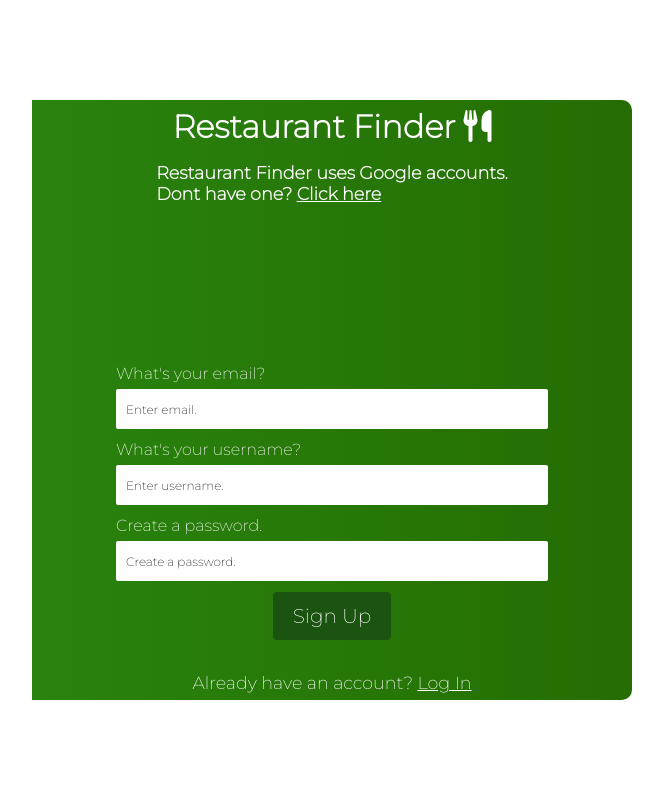
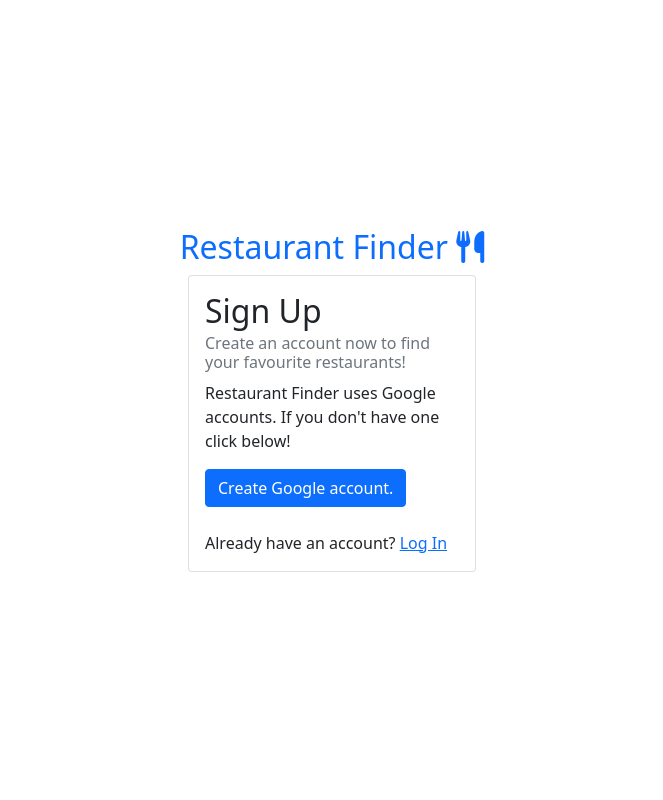
Before and after one commit to kevinnguyen2000/restaurant-finder-flask, a Flask app: page /signup/ in a window 1280 px wide. Shown: the whole page, without its empty margins (308-971 px from the left). Run offline with Flask 2, Linux system fonts and the light colour scheme; some libraries are stand-ins or nearby versions.

Commit message:
changed format

```diff
--- a/application.py
+++ b/application.py
@@ -26,6 +26,15 @@ def login():
     else:
         return render_template("login.html")
 
+# route for account page
+@application.route("/account/", methods=["POST", "GET"])
+def account():
+
+    if request.method == 'POST':
+        return render_template("account.html")
+    else:
+        return render_template("account.html")
+
 if __name__ == "__main__":
     # application.run(debug=True)
     application.debug = True
--- a/static/button.css
+++ /dev/null
@@ -1,18 +0,0 @@
-.btn {
-  padding: 12px 20px;
-  border-radius: 4px;
-  outline: none;
-  border: none;
-  cursor: pointer;
-  color: white;
-  background-color: rgb(27, 83, 16);
-  font-size: 20px;
-}
-
-.btn:hover {
-  padding: 12px 20px;
-  transition: all 0.3s ease-out;
-  background: white;
-  color: #060716;
-  transition: 250ms;
-}
--- a/static/form.css
+++ /dev/null
@@ -1,141 +0,0 @@
-* {
-  box-sizing: border-box;
-  margin: 0;
-  padding: 0;
-  font-family: "Montserrat", sans-serif;
-}
-
-.form-errors {
-  color: rgb(255, 0, 0);
-}
-
-.form-container {
-  margin: 100px auto;
-  width: 600px;
-  box-shadow: linear-gradient(90deg, rgb(49, 170, 12) 0%, rgb(37, 109, 3) 100%);
-  position: relative;
-  border-radius: 10px;
-  height: 600px;
-  display: grid;
-}
-
-.form {
-  position: absolute;
-  top: 50%;
-  left: 50%;
-  transform: translate(-50%, -50%);
-  width: 90%;
-  height: 100%;
-  display: flex;
-  flex-direction: column;
-  justify-content: center;
-  align-items: center;
-}
-
-.form-content {
-  border-radius: 0 10px 10px 0;
-  position: relative;
-  background: linear-gradient(90deg, rgb(41, 131, 14) 0%, rgb(37, 109, 3) 100%);
-}
-
-.form h1 {
-  font-size: 2rem;
-  margin-bottom: 1rem;
-  color: #fff;
-}
-
-.form h2 {
-  font-size: 1.1rem;
-  color: #fff;
-}
-
-.form-subtitle {
-  font-size: 1.1rem;
-  margin-bottom: 10rem;
-  color: #fff;
-}
-
-.form-inputs {
-  margin-bottom: 0.7rem;
-  width: 80%;
-  color: #fff;
-}
-
-.form-label {
-  display: inline-block;
-  font-size: 1rem;
-  margin-bottom: 6px;
-  color: #fff;
-}
-
-.form-input {
-  display: block;
-  padding-left: 10px;
-  outline: none;
-  border-radius: 2px;
-  height: 40px;
-  width: 100%;
-  border: none;
-}
-
-.form-input::placeholder {
-  color: #0e0c0c;
-  font-size: 12px;
-}
-
-.form-input-login {
-  margin-top: 2rem;
-  font-size: 1.1rem;
-  color: #fff;
-}
-
-.form-title a {
-  color: #ffffff;
-  text-decoration: none;
-}
-
-.sign-up-success {
-  text-align: center;
-  font-size: 24px;
-  margin-top: 220px;
-  color: #fff;
-}
-
-.sign-up-img {
-  width: 15%;
-  height: 15%;
-  position: absolute;
-  top: 50%;
-  left: 50%;
-  transform: translate(-50%, -50%);
-}
-
-.form-title-success a {
-  top: 9%;
-  left: 23%;
-  position: absolute;
-  text-align: center;
-  color: #ffffff;
-  text-decoration: none;
-  font-size: 34px;
-}
-
-.success-text {
-  text-align: center;
-  font-size: 16px;
-  margin-top: 100px;
-  color: #fff;
-}
-
-.success-form-log-in {
-  position: absolute;
-  top: 65%;
-  left: 248px;
-}
-
-a {
-  color: #fff;
-}
-a:hover {
-  color: white;
-}
--- a/templates/signup.html
+++ b/templates/signup.html
@@ -2,12 +2,10 @@
   <head>
     <title>Sign Up Page</title>
     <link
+      href="https://cdn.jsdelivr.net/npm/bootstrap@5.0.1/dist/css/bootstrap.min.css"
       rel="stylesheet"
-      href="{{url_for('static', filename='form.css')}}"
-    />
-    <link
-      rel="stylesheet"
-      href="{{url_for('static', filename='button.css')}}"
+      integrity="sha384-+0n0xVW2eSR5OomGNYDnhzAbDsOXxcvSN1TPprVMTNDbiYZCxYbOOl7+AMvyTG2x"
+      crossorigin="anonymous"
     />
 
     <script
@@ -21,53 +19,43 @@
       rel="stylesheet"
     />
   </head>
-  <div class="form-container">
-    <div class="form-content">
-      <form class="form" action="/signup/" method="POST">
-        <div class="form-title">
-          <h1>
-            <a href="/"> Restaurant Finder <i class="fas fa-utensils"></i> </a>
-          </h1>
-        </div>
-        <div class="form-subtitle">
-          <h2>Restaurant Finder uses Google accounts.<br> Dont have one? <a href="https://accounts.google.com/signup/v2/webcreateaccount?hl=en&flowName=GlifWebSignIn&flowEntry=SignUp" target="_blank">Click here</a></h2>
-        </div>
-        <div class="form-inputs">
-          <label class="form-label">What's your email?</label>
-          <input
-            id="email"
-            type="email"
-            name="email"
-            class="form-input"
-            placeholder="Enter email."
-          />
-        </div>
-        <div class="form-inputs">
-          <label class="form-label">What's your username?</label>
-          <input
-            type="text"
-            name="username"
-            class="form-input"
-            placeholder="Enter username."
-          />
-        </div>
-        <div class="form-inputs">
-          <label class="form-label">Create a password.</label>
-          <input
-            type="password"
-            name="password"
-            class="form-input"
-            placeholder="Create a password."
-          />
-        </div>
-        <button class="btn" type="submit" value="submit">Sign Up</button>
-        <div>
-          <div class="form-input-login">
-            Already have an account?
-            <a href="/login">Log In</a>
-          </div>
-        </div>
-      </form>
+
+  <div
+    class="
+      d-flex
+      flex-column
+      min-vh-100
+      justify-content-center
+      align-items-center
+    "
+  >
+    <h2>
+      <a style="text-decoration: none" style="color: black" href="/"
+        >Restaurant Finder <i class="fas fa-utensils"></i
+      ></a>
+    </h2>
+    <div class="card" style="width: 18rem">
+      <div class="card-body">
+        <h2 class="card-title">Sign Up</h2>
+        <h6 class="card-subtitle mb-2 text-muted">
+          Create an account now to find your favourite restaurants!
+        </h6>
+        <p class="card-text">
+          Restaurant Finder uses Google accounts. If you don't have one click
+          below!
+        </p>
+        <a
+          href="https://accounts.google.com/signup/v2/webcreateaccount?hl=en&flowName=GlifWebSignIn&flowEntry=SignUp"
+          target="_blank"
+          class="btn btn-primary"
+          >Create Google account.</a
+        >
+        <br></br>
+        <p class="card-text">
+          Already have an account?
+          <a href="/login">Log In</a>
+        </p>
+      </div>
     </div>
   </div>
 </html>
```
Also changed, not shown: static/home.css (deleted, +0 -121 lines), templates/account.html (added, +34 -0 lines), templates/home.html (+35 -20 lines), templates/login.html (+35 -38 lines).
